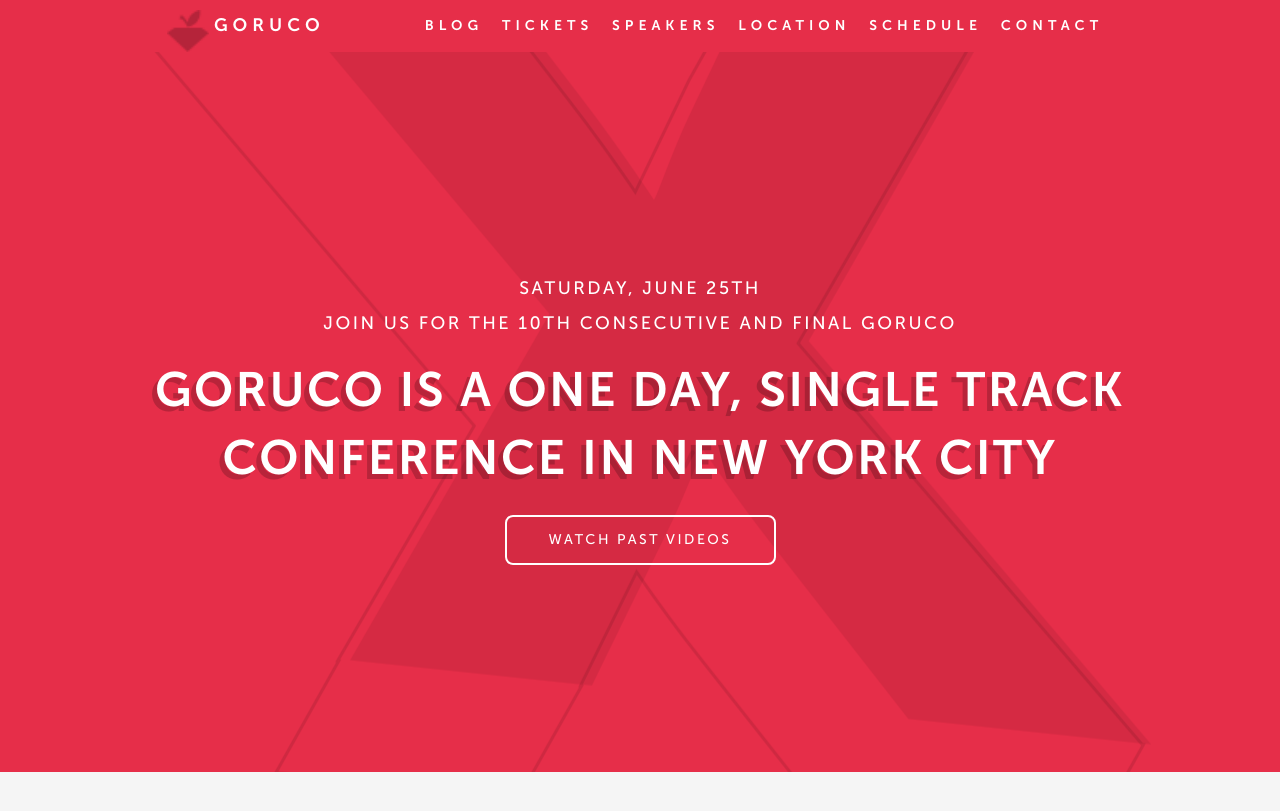
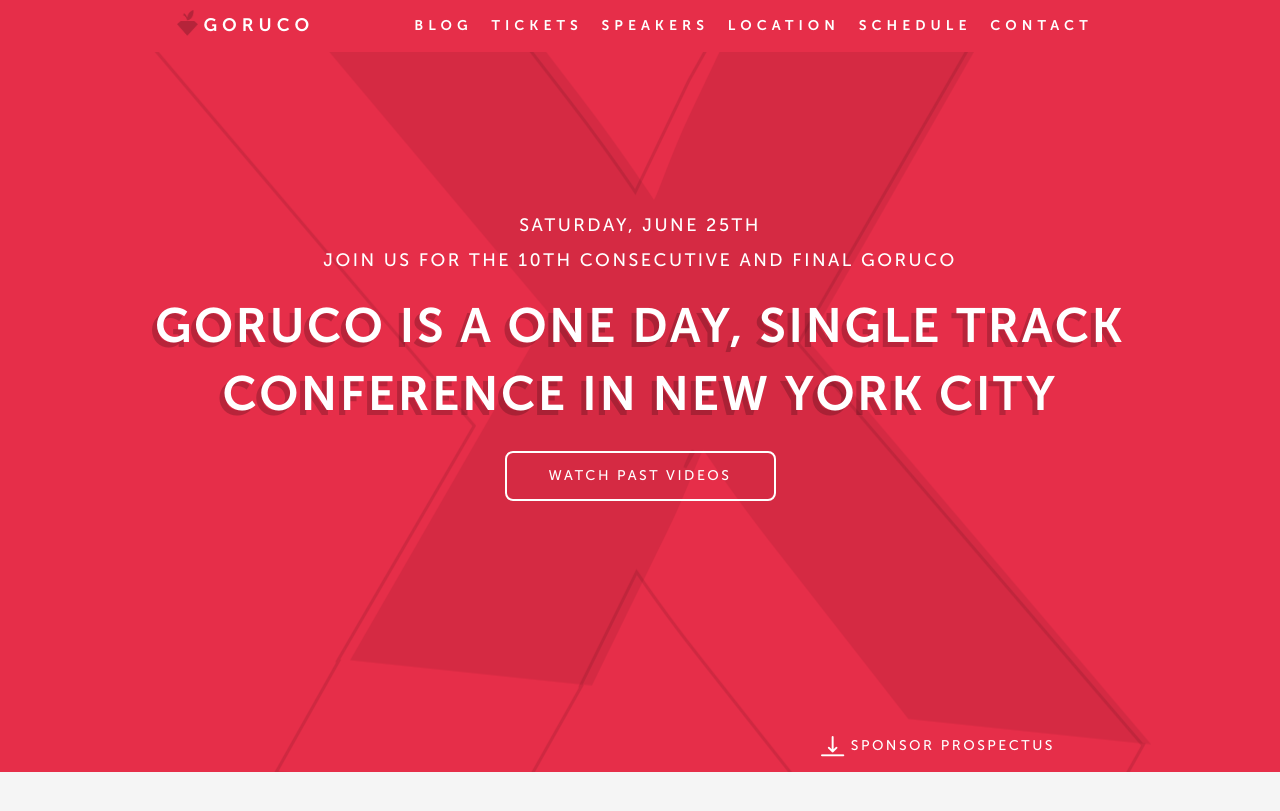
Before and after one commit to goruco/goruco2016, a Jekyll site: the page built from index.html, in a window 1280 px wide. Shown: the top 811 px of the page. Built offline with Jekyll 4.4.1, drawn with Linux system fonts in a browser that asks for light colours.

Commit message:
Fix ruby logo and add prospectus

```diff
--- a/_sass/_header.scss
+++ b/_sass/_header.scss
@@ -27,7 +27,8 @@
   }
 
   img {
-    vertical-align: top;
+    height: 26px;
+    width: 26px;
     padding-right: 5px;
   }
 }
@@ -38,7 +39,7 @@
   color: white;
   display: flex;
   flex-direction: column;
-  justify-content: center;
+  justify-content: flex-end;
   text-transform: uppercase;
   align-items: center;
   text-align: center;
@@ -84,4 +85,21 @@
     justify-content: center;
     margin-top: 20px;
   }
+
+  .prospectus {
+    width: 100%;
+    margin-top: 235px;
+    display: flex;
+    flex-direction: row;
+    justify-content: flex-end;
+    margin-right: 450px;
+    margin-bottom: 15px;
+    font-size: 14px;
+
+    @include xs-screen {
+      margin-top: 30px;
+      margin-right: 0;
+      justify-content: center;
+    }
+  }
 }
--- a/index.html
+++ b/index.html
@@ -15,4 +15,11 @@
   <a class='videos-button' href='http://videos.goruco.com'>
     Watch Past Videos
   </a>
+
+  <div class='prospectus'>
+    <a href="/assets/sponsor-prospectus.pdf">
+      <img src='/assets/images/download.png' />
+      Sponsor Prospectus
+    </a>
+  </div>
 </div>
```
Also changed, not shown: assets/images/download.png (added), 1 other file.
